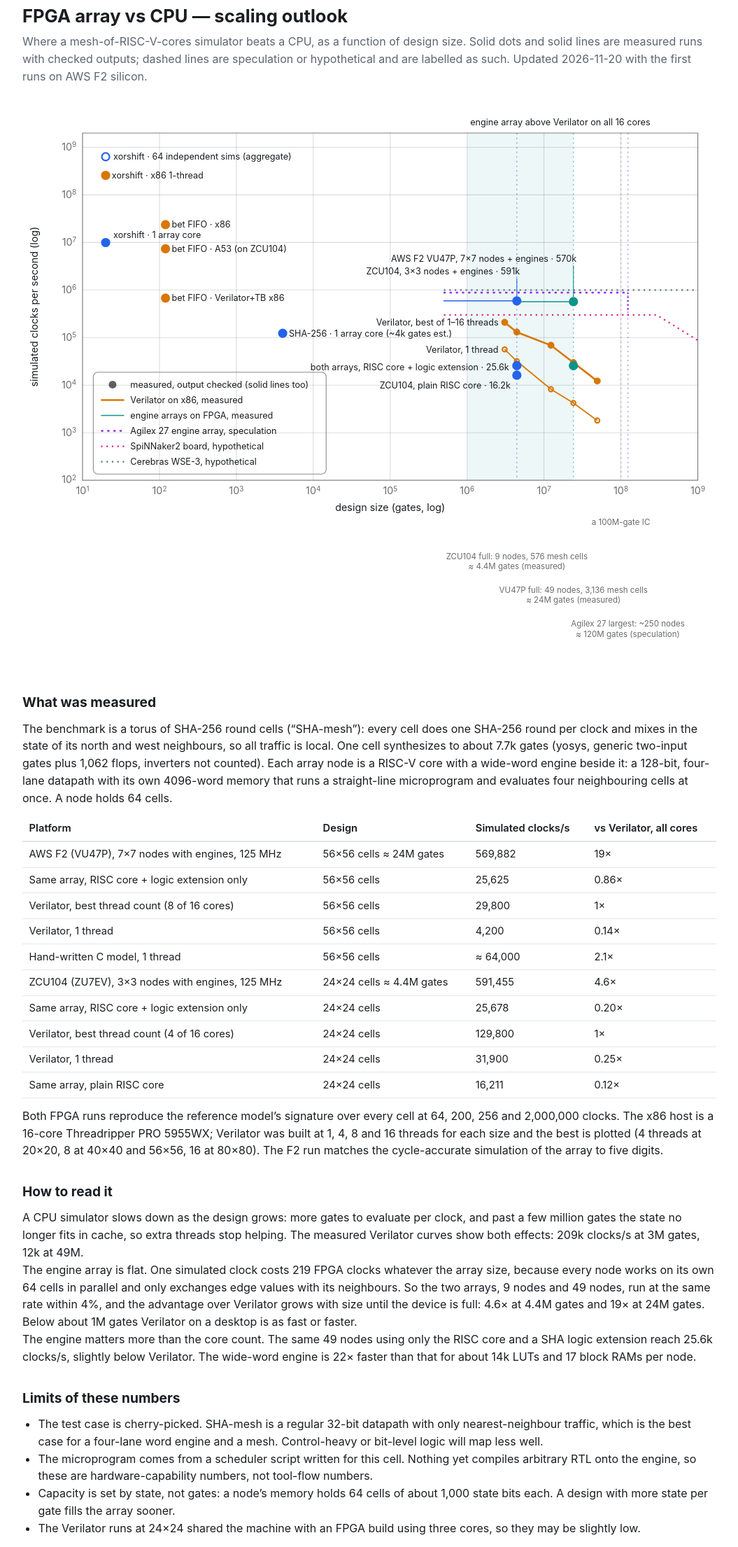
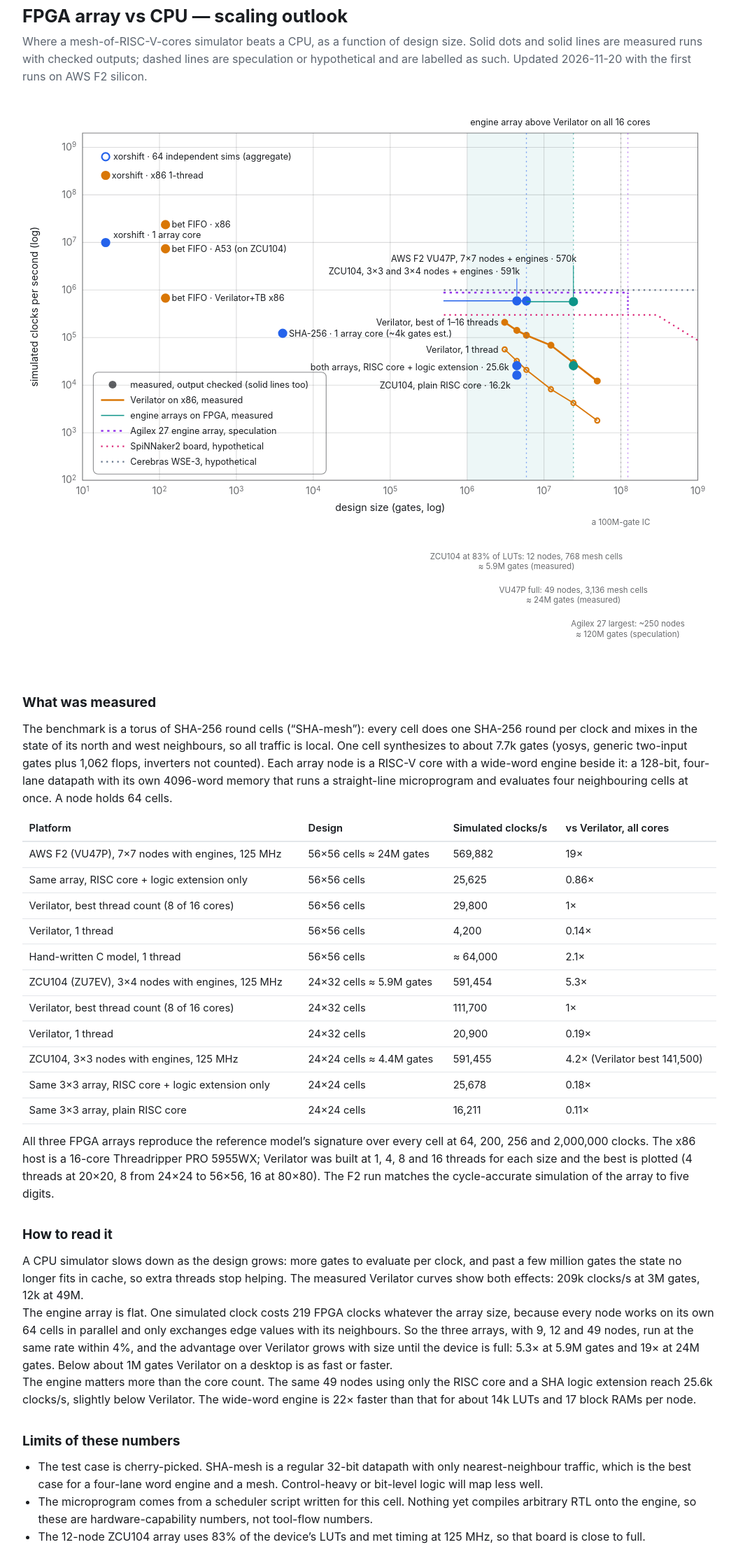
Before and after one commit to kev-cam/ldx, a plain HTML site: page scaling.html in a window 1280 px wide. Shown: the part 29-2239 px from the top of the page at 70% size, without its empty margins (112-1167 px from the left). Drawn offline with Linux system fonts and the light colour scheme.

Commit message:
scaling: 3x4 engine array on the ZCU104, Verilator at the ZCU104 sizes
12 nodes (83% of the ZU7EV's LUTs, timing met at 125 MHz) run the 24x32
SHA-mesh at 591,454 clocks/s with full signatures: 5.3x Verilator's best.
Verilator re-measured at 24x24 and 24x32 on an idle machine.

Co-Authored-By: Claude Fable 5.2 <noreply@anthropic.com>

```diff
--- a/scaling.html
+++ b/scaling.html
@@ -83,26 +83,29 @@ hypothetical and are labelled as such. Updated 2026-11-20 with the first runs on
 <polyline points="546.7,243.4 876.0,243.4" fill="none" stroke="#64748b" stroke-width="2" stroke-dasharray="2 5"/>
 <polyline points="546.1,246.7 785.3,246.7" fill="none" stroke="#9333ea" stroke-width="2.2" stroke-dasharray="3 5"/>
 <line x1="785.3" y1="246.7" x2="785.3" y2="272.7" stroke="#9333ea" stroke-width="2.2" stroke-dasharray="2 3"/>
-<polyline points="625.5,320.4 641.3,335.7 685.5,372.0 714.7,389.9 745.6,412.6" fill="none" stroke="#d97706" stroke-width="1.6"/>
-<polyline points="625.5,285.3 641.3,298.1 685.5,315.1 714.7,337.5 745.6,361.4" fill="none" stroke="#d97706" stroke-width="2.4"/>
+<polyline points="625.5,320.4 641.3,335.3 653.7,347.0 685.5,372.0 714.7,389.9 745.6,412.6" fill="none" stroke="#d97706" stroke-width="1.6"/>
+<polyline points="625.5,285.3 641.3,295.8 653.7,302.1 685.5,315.1 714.7,337.5 745.6,361.4" fill="none" stroke="#d97706" stroke-width="2.4"/>
 <circle cx="625.5" cy="320.4" r="3" fill="none" stroke="#d97706" stroke-width="2"/>
-<circle cx="641.3" cy="335.7" r="3" fill="none" stroke="#d97706" stroke-width="2"/>
+<circle cx="641.3" cy="335.3" r="3" fill="none" stroke="#d97706" stroke-width="2"/>
+<circle cx="653.7" cy="347.0" r="3" fill="none" stroke="#d97706" stroke-width="2"/>
 <circle cx="685.5" cy="372.0" r="3" fill="none" stroke="#d97706" stroke-width="2"/>
 <circle cx="714.7" cy="389.9" r="3" fill="none" stroke="#d97706" stroke-width="2"/>
 <circle cx="745.6" cy="412.6" r="3" fill="none" stroke="#d97706" stroke-width="2"/>
 <circle cx="625.5" cy="285.3" r="3.5" fill="#d97706" stroke="#d97706" stroke-width="2"/>
-<circle cx="641.3" cy="298.1" r="3.5" fill="#d97706" stroke="#d97706" stroke-width="2"/>
+<circle cx="641.3" cy="295.8" r="3.5" fill="#d97706" stroke="#d97706" stroke-width="2"/>
+<circle cx="653.7" cy="302.1" r="3.5" fill="#d97706" stroke="#d97706" stroke-width="2"/>
 <circle cx="685.5" cy="315.1" r="3.5" fill="#d97706" stroke="#d97706" stroke-width="2"/>
 <circle cx="714.7" cy="337.5" r="3.5" fill="#d97706" stroke="#d97706" stroke-width="2"/>
 <circle cx="745.6" cy="361.4" r="3.5" fill="#d97706" stroke="#d97706" stroke-width="2"/>
 <text x="617.5" y="324.4" font-size="11.5" text-anchor="end">Verilator, 1 thread</text>
 <text x="617.5" y="289.3" font-size="11.5" text-anchor="end">Verilator, best of 1–16 threads</text>
-<polyline points="546.1,257.5 641.3,257.5" fill="none" stroke="#2563eb" stroke-width="1.4"/>
-<polyline points="641.3,258.5 714.7,258.5" fill="none" stroke="#0d9488" stroke-width="1.4"/>
+<polyline points="546.1,257.5 653.7,257.5" fill="none" stroke="#2563eb" stroke-width="1.4"/>
+<circle cx="653.7" cy="257.5" r="5" fill="#2563eb" stroke="#2563eb" stroke-width="2"/>
+<polyline points="653.7,258.5 714.7,258.5" fill="none" stroke="#0d9488" stroke-width="1.4"/>
 <line x1="641.3" y1="251.5" x2="641.3" y2="228.5" stroke="#2563eb" stroke-width="1"/>
 <line x1="714.7" y1="252.5" x2="714.7" y2="211.5" stroke="#0d9488" stroke-width="1"/>
 <circle cx="641.3" cy="257.5" r="5" fill="#2563eb" stroke="#2563eb" stroke-width="2"/>
-<text x="645.3" y="223.5" font-size="11.5" text-anchor="end">ZCU104, 3×3 nodes + engines · 591k</text>
+<text x="645.3" y="223.5" font-size="11.5" text-anchor="end">ZCU104, 3×3 and 3×4 nodes + engines · 591k</text>
 <circle cx="714.7" cy="258.5" r="5" fill="#0d9488" stroke="#0d9488" stroke-width="2"/>
 <text x="718.7" y="206.5" font-size="11.5" text-anchor="end">AWS F2 VU47P, 7×7 nodes + engines · 570k</text>
 <circle cx="714.7" cy="341.5" r="5" fill="#0d9488" stroke="#0d9488" stroke-width="2"/>
@@ -126,9 +129,9 @@ hypothetical and are labelled as such. Updated 2026-11-20 with the first runs on
 <text x="345.6" y="303.5" font-size="11.5" text-anchor="start">SHA-256 · 1 array core (~4k gates est.)</text>
 <line x1="776.2" y1="40" x2="776.2" y2="490" stroke="#888888" stroke-width="1.2" stroke-dasharray="2 4" opacity="0.55"/>
 <text x="776.2" y="548" text-anchor="middle" font-size="10.5" class="mut">a 100M-gate IC</text>
-<line x1="641.3" y1="40" x2="641.3" y2="490" stroke="#2563eb" stroke-width="1.2" stroke-dasharray="2 4" opacity="0.55"/>
-<text x="641.3" y="592" text-anchor="middle" font-size="10.5" class="mut">ZCU104 full: 9 nodes, 576 mesh cells</text>
-<text x="641.3" y="605" text-anchor="middle" font-size="10.5" class="mut">≈ 4.4M gates (measured)</text>
+<line x1="653.7" y1="40" x2="653.7" y2="490" stroke="#2563eb" stroke-width="1.2" stroke-dasharray="2 4" opacity="0.55"/>
+<text x="653.7" y="592" text-anchor="middle" font-size="10.5" class="mut">ZCU104 at 83% of LUTs: 12 nodes, 768 mesh cells</text>
+<text x="653.7" y="605" text-anchor="middle" font-size="10.5" class="mut">≈ 5.9M gates (measured)</text>
 <line x1="714.7" y1="40" x2="714.7" y2="490" stroke="#0d9488" stroke-width="1.2" stroke-dasharray="2 4" opacity="0.55"/>
 <text x="714.7" y="636" text-anchor="middle" font-size="10.5" class="mut">VU47P full: 49 nodes, 3,136 mesh cells</text>
 <text x="714.7" y="649" text-anchor="middle" font-size="10.5" class="mut">≈ 24M gates (measured)</text>
@@ -161,16 +164,17 @@ evaluates four neighbouring cells at once. A node holds 64 cells.</p>
   <tr><td>Verilator, best thread count (8 of 16 cores)</td><td>56×56 cells</td><td>29,800</td><td>1×</td></tr>
   <tr><td>Verilator, 1 thread</td><td>56×56 cells</td><td>4,200</td><td>0.14×</td></tr>
   <tr><td>Hand-written C model, 1 thread</td><td>56×56 cells</td><td>≈ 64,000</td><td>2.1×</td></tr>
-  <tr><td>ZCU104 (ZU7EV), 3×3 nodes with engines, 125&nbsp;MHz</td><td>24×24 cells ≈ 4.4M gates</td><td>591,455</td><td>4.6×</td></tr>
-  <tr><td>Same array, RISC core + logic extension only</td><td>24×24 cells</td><td>25,678</td><td>0.20×</td></tr>
-  <tr><td>Verilator, best thread count (4 of 16 cores)</td><td>24×24 cells</td><td>129,800</td><td>1×</td></tr>
-  <tr><td>Verilator, 1 thread</td><td>24×24 cells</td><td>31,900</td><td>0.25×</td></tr>
-  <tr><td>Same array, plain RISC core</td><td>24×24 cells</td><td>16,211</td><td>0.12×</td></tr>
+  <tr><td>ZCU104 (ZU7EV), 3×4 nodes with engines, 125&nbsp;MHz</td><td>24×32 cells ≈ 5.9M gates</td><td>591,454</td><td>5.3×</td></tr>
+  <tr><td>Verilator, best thread count (8 of 16 cores)</td><td>24×32 cells</td><td>111,700</td><td>1×</td></tr>
+  <tr><td>Verilator, 1 thread</td><td>24×32 cells</td><td>20,900</td><td>0.19×</td></tr>
+  <tr><td>ZCU104, 3×3 nodes with engines, 125&nbsp;MHz</td><td>24×24 cells ≈ 4.4M gates</td><td>591,455</td><td>4.2× (Verilator best 141,500)</td></tr>
+  <tr><td>Same 3×3 array, RISC core + logic extension only</td><td>24×24 cells</td><td>25,678</td><td>0.18×</td></tr>
+  <tr><td>Same 3×3 array, plain RISC core</td><td>24×24 cells</td><td>16,211</td><td>0.11×</td></tr>
 </table>
 </div>
-<p>Both FPGA runs reproduce the reference model&rsquo;s signature over every cell at 64, 200, 256 and
+<p>All three FPGA arrays reproduce the reference model&rsquo;s signature over every cell at 64, 200, 256 and
 2,000,000 clocks. The x86 host is a 16-core Threadripper PRO 5955WX; Verilator was built at 1, 4, 8
-and 16 threads for each size and the best is plotted (4 threads at 20×20, 8 at 40×40 and 56×56,
+and 16 threads for each size and the best is plotted (4 threads at 20×20, 8 from 24×24 to 56×56,
 16 at 80×80). The F2 run matches the cycle-accurate simulation of the array to five digits.</p>
 
 <h2>How to read it</h2>
@@ -179,8 +183,8 @@ few million gates the state no longer fits in cache, so extra threads stop helpi
 Verilator curves show both effects: 209k clocks/s at 3M gates, 12k at 49M.</p>
 <p>The engine array is flat. One simulated clock costs 219 FPGA clocks whatever the array size,
 because every node works on its own 64 cells in parallel and only exchanges edge values with its
-neighbours. So the two arrays, 9 nodes and 49 nodes, run at the same rate within 4%, and the
-advantage over Verilator grows with size until the device is full: 4.6× at 4.4M gates and 19×
+neighbours. So the three arrays, with 9, 12 and 49 nodes, run at the same rate within 4%, and the
+advantage over Verilator grows with size until the device is full: 5.3× at 5.9M gates and 19×
 at 24M gates. Below about 1M gates Verilator on a desktop is as fast or faster.</p>
 <p>The engine matters more than the core count. The same 49 nodes using only the RISC core and a
 SHA logic extension reach 25.6k clocks/s, slightly below Verilator. The wide-word engine is 22×
@@ -193,9 +197,9 @@ faster than that for about 14k LUTs and 17 block RAMs per node.</p>
   logic will map less well.</li>
   <li>The microprogram comes from a scheduler script written for this cell. Nothing yet compiles
   arbitrary RTL onto the engine, so these are hardware-capability numbers, not tool-flow numbers.</li>
+  <li>The 12-node ZCU104 array uses 83% of the device&rsquo;s LUTs and met timing at 125&nbsp;MHz, so that board is close to full.</li>
   <li>Capacity is set by state, not gates: a node&rsquo;s memory holds 64 cells of about 1,000 state
   bits each. A design with more state per gate fills the array sooner.</li>
-  <li>The Verilator runs at 24×24 shared the machine with an FPGA build using three cores, so they may be slightly low.</li>
 </ul>
 
 <h2>Speculative and hypothetical lines</h2>
@@ -210,8 +214,7 @@ faster than that for about 14k LUTs and 17 block RAMs per node.</p>
 
 <div class="note">
 What would move these lines: a second, less regular test case on the engine; a compiler from RTL to
-the engine microprogram; a Verilator run on a larger server; and a larger array on the ZCU104 to
-confirm that the rate stays flat when the device is filled.
+the engine microprogram; and a Verilator run on a larger server.
 </div>
 
 <footer>
```
Also changed, not shown: 1 other file.
